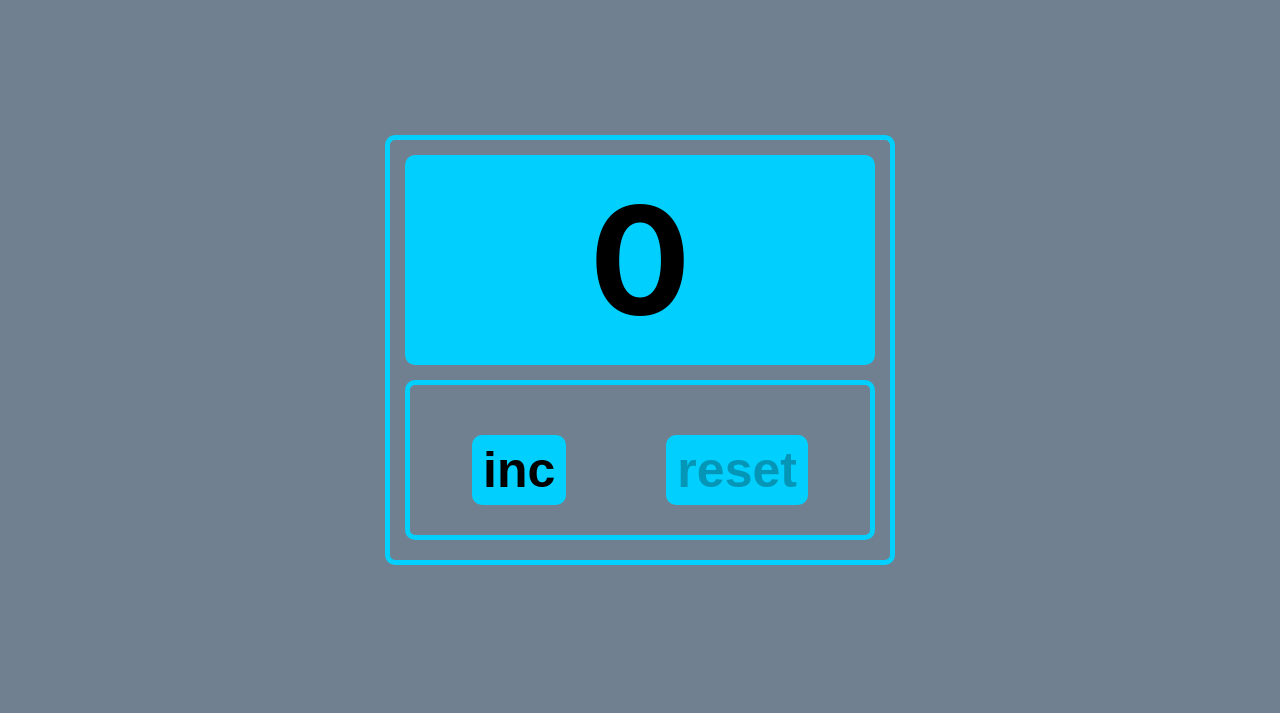
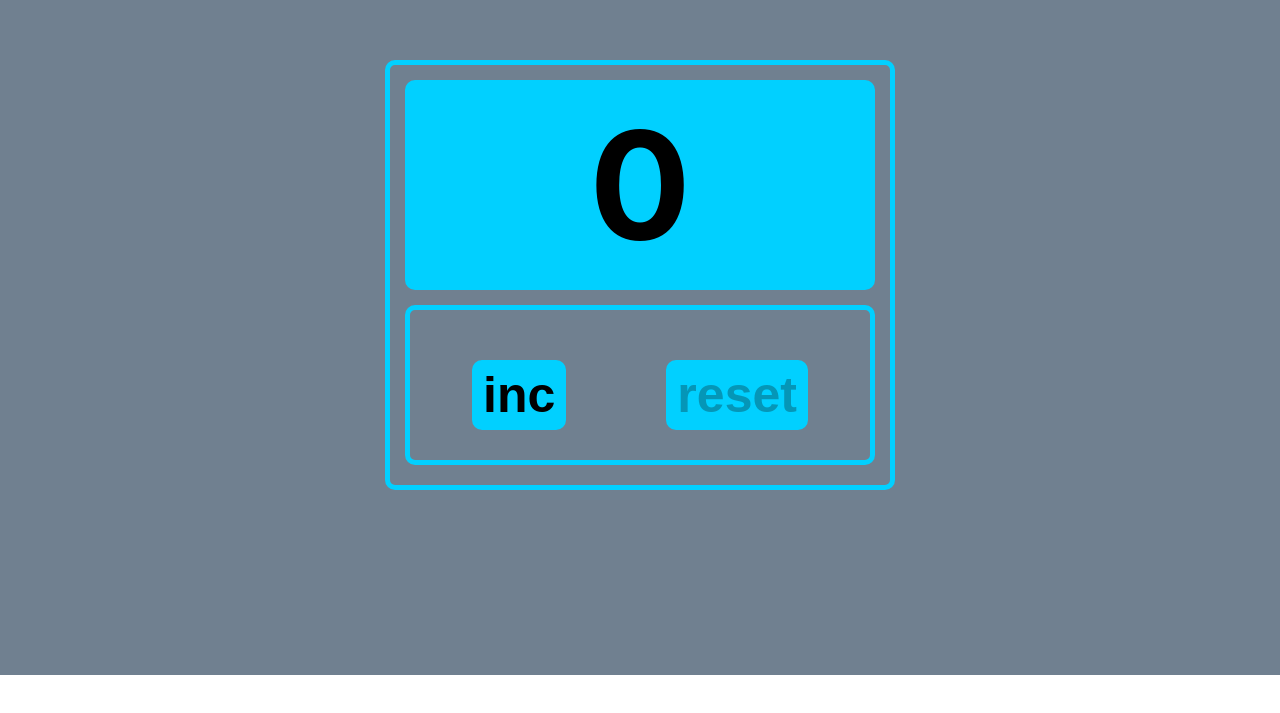
Before and after one commit to rybaaa/Counter1, a React (Create React App) app: page / in a window 1280 px wide. Shown: the part 125-838 px from the top of the page. After the commit the page ends 800 px from the top, so only its background shows below. Built offline with nearby package versions, Linux system fonts and the light colour scheme.

Commit message:
refactoring with 2 additional components

```diff
--- a/src/App.css
+++ b/src/App.css
@@ -1,8 +1,7 @@
 .App {
   display: flex;
   justify-content: center;
-  text-align: center;
+  align-items: center;
   background-color: slategrey;
-  background-size: 100%;
-  padding: 260px;
+  height: 100vh;
 }
--- a/src/Buttons/IncButton.tsx
+++ b/src/Buttons/IncButton.tsx
@@ -0,0 +1,23 @@
+import React from 'react';
+import s from "../Counter.module.css";
+
+type IncButtonType = {
+    count:number
+    incrementation: (counter:number)=>void
+}
+
+export const IncButton = (props:IncButtonType) => {
+    const onClickPlusHandler = () => {
+        props.incrementation(props.count)
+    }
+
+    return (
+        <div>
+            <button
+                className={s.button}
+                onClick={onClickPlusHandler}
+                disabled={props.count===5}
+            >inc</button>
+        </div>
+    );
+};
--- a/src/Buttons/ResetButton.tsx
+++ b/src/Buttons/ResetButton.tsx
@@ -0,0 +1,22 @@
+import React from 'react';
+import s from "../Counter.module.css";
+
+type ResetButtonType = {
+    count:number
+    reset: ()=>void
+}
+
+export const ResetButton = (props:ResetButtonType) => {
+    const onClickResetHandler = () => {
+        props.reset()
+    }
+    return (
+        <div>
+            <button
+                className={s.button}
+                onClick={onClickResetHandler}
+                disabled={props.count===0}
+            >reset</button>
+        </div>
+    );
+};
--- a/src/Counter.tsx
+++ b/src/Counter.tsx
@@ -1,6 +1,7 @@
 import React from 'react';
 import s from './Counter.module.css'
-import {MouseEvent} from "react";
+import {IncButton} from "./Buttons/IncButton";
+import {ResetButton} from "./Buttons/ResetButton";
 
 type CounterType = {
     count:number
@@ -11,14 +12,6 @@ type CounterType = {
 
 export const Counter = (props:CounterType) => {
 
-    const onClickPlusHandler = (e:MouseEvent<HTMLButtonElement>) => {
-        props.incrementation(props.count)
-    }
-
-    const onClickResetHandler = (e:MouseEvent<HTMLButtonElement>) => {
-        props.reset()
-    }
-
     const red_color = props.count === 5? s.redcounter: s.counter
 
     return (
@@ -27,16 +20,14 @@ export const Counter = (props:CounterType) => {
                 {props.count}
             </div>
             <div className={s.operations}>
-                <button
-                    className={s.button}
-                    onClick={onClickPlusHandler}
-                    disabled={props.count===5}
-                >inc</button>
-                <button
-                    className={s.button}
-                    onClick={onClickResetHandler}
-                    disabled={props.count===0}
-                >reset</button>
+                <IncButton
+                count={props.count}
+                incrementation={props.incrementation}
+                />
+                <ResetButton
+                count={props.count}
+                reset={props.reset}
+                />
             </div>
 
         </div>
```
